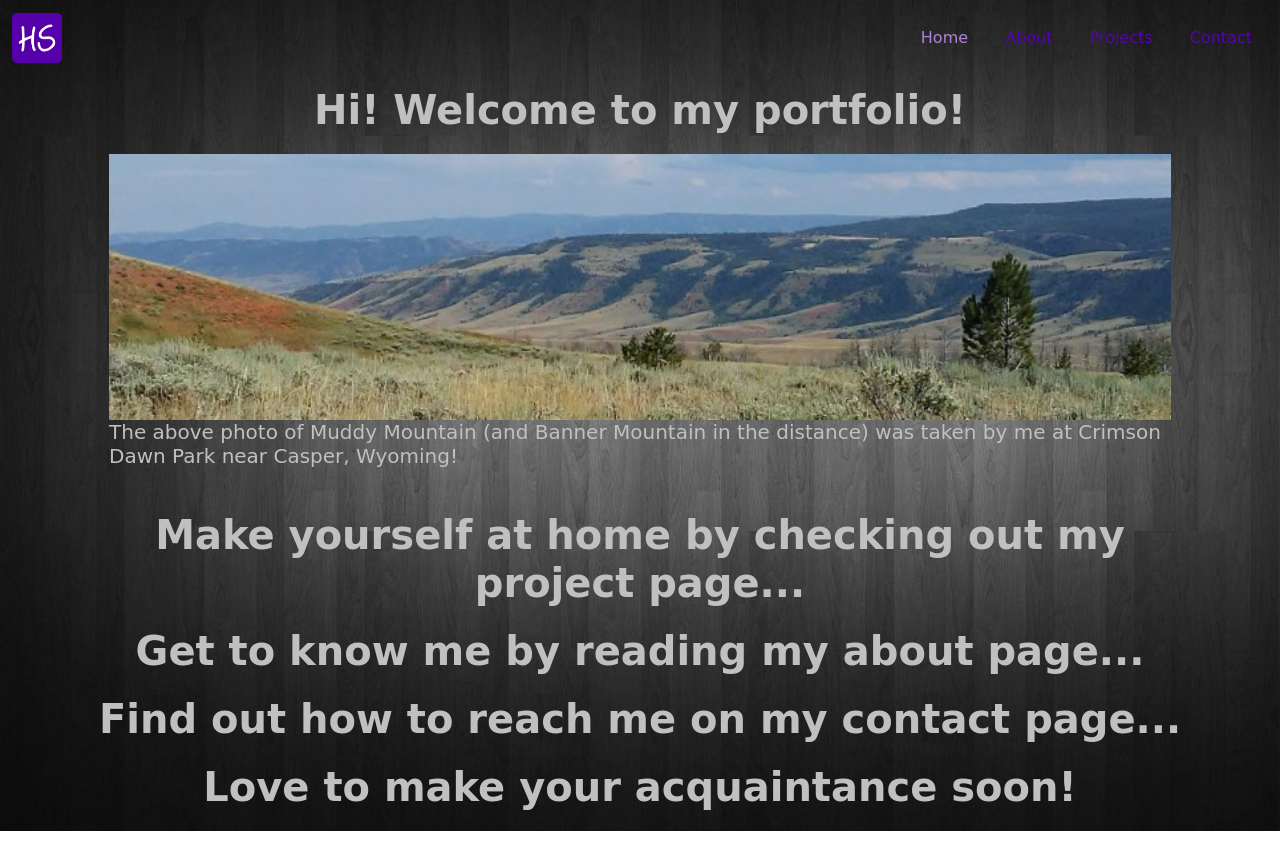
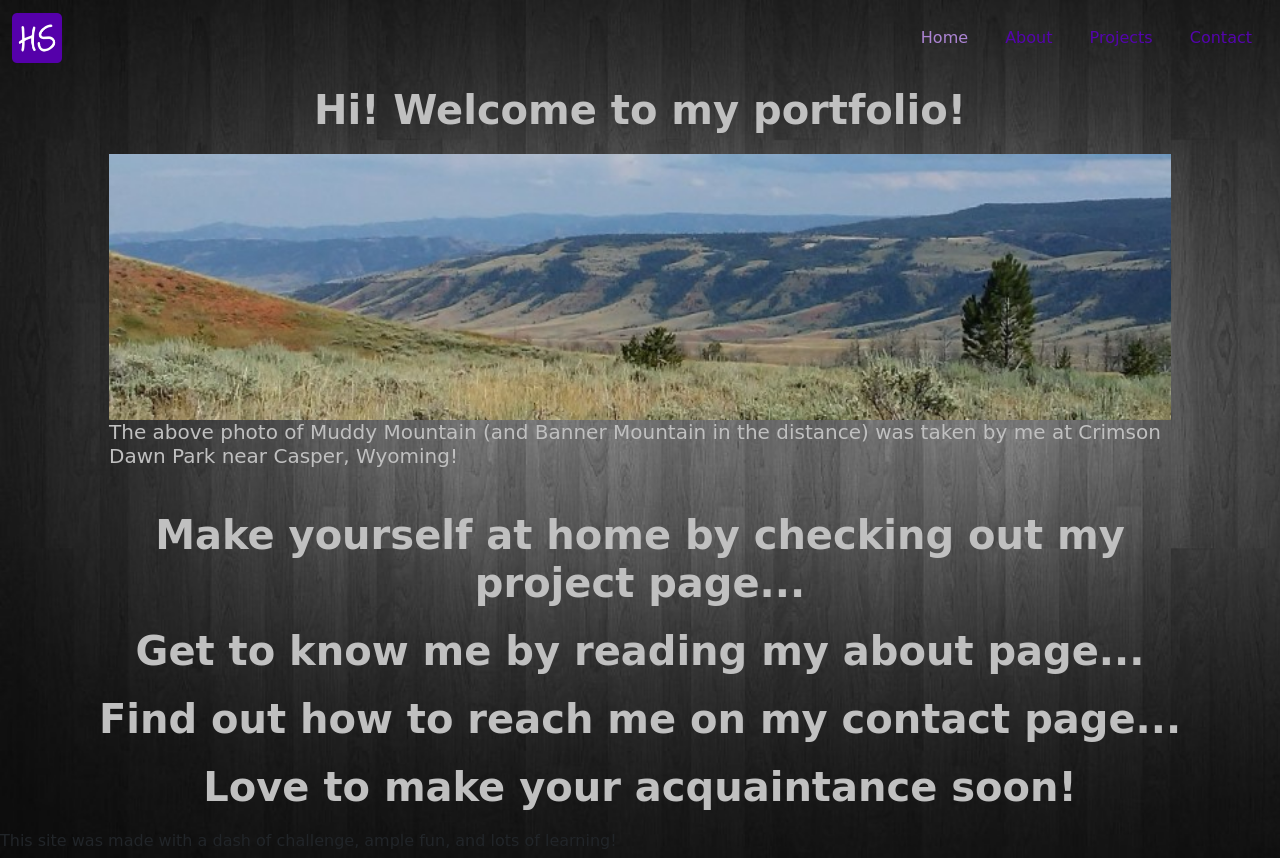
Before and after one commit to Hlsorrells/Hlsorrells.github.io, a JavaScript app: page / in a window 1280 px wide. Before the commit the page ends 831 px from the top, so only its background shows below. Built offline with nearby package versions, Linux system fonts and the light colour scheme.

Commit message:
added footer component to index.js

```diff
--- a/src/index.js
+++ b/src/index.js
@@ -2,6 +2,7 @@ import { render } from "react-dom";
 import { BrowserRouter } from "react-router-dom";
 import App from "./App";
 import Header from "./components/Header";
+import Footer from "./components/Footer";
 
 // Imported Bootstrap styles without JS
 import 'bootstrap/dist/css/bootstrap.min.css';
@@ -14,6 +15,7 @@ render(
     <BrowserRouter>
       <Header />
       <App />
+      <Footer />
     </BrowserRouter>
   </>,
   rootElement
```
